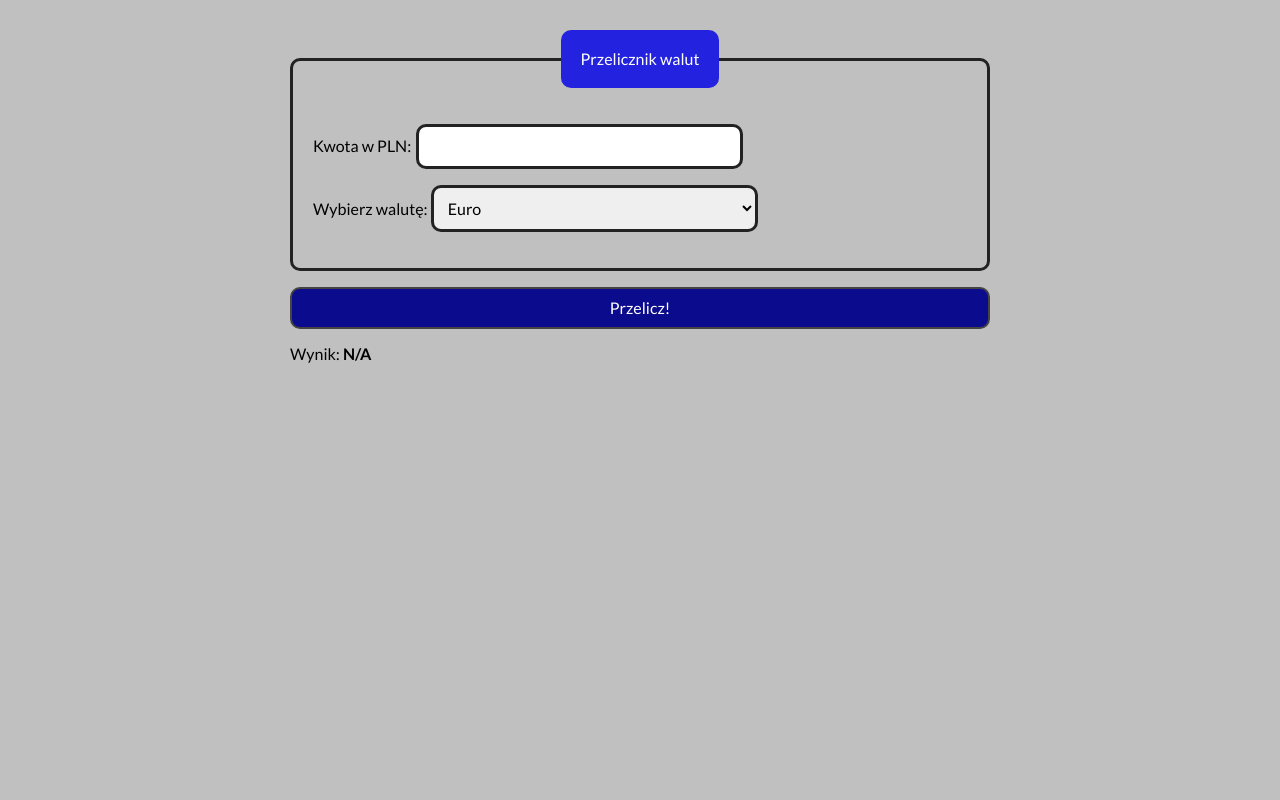
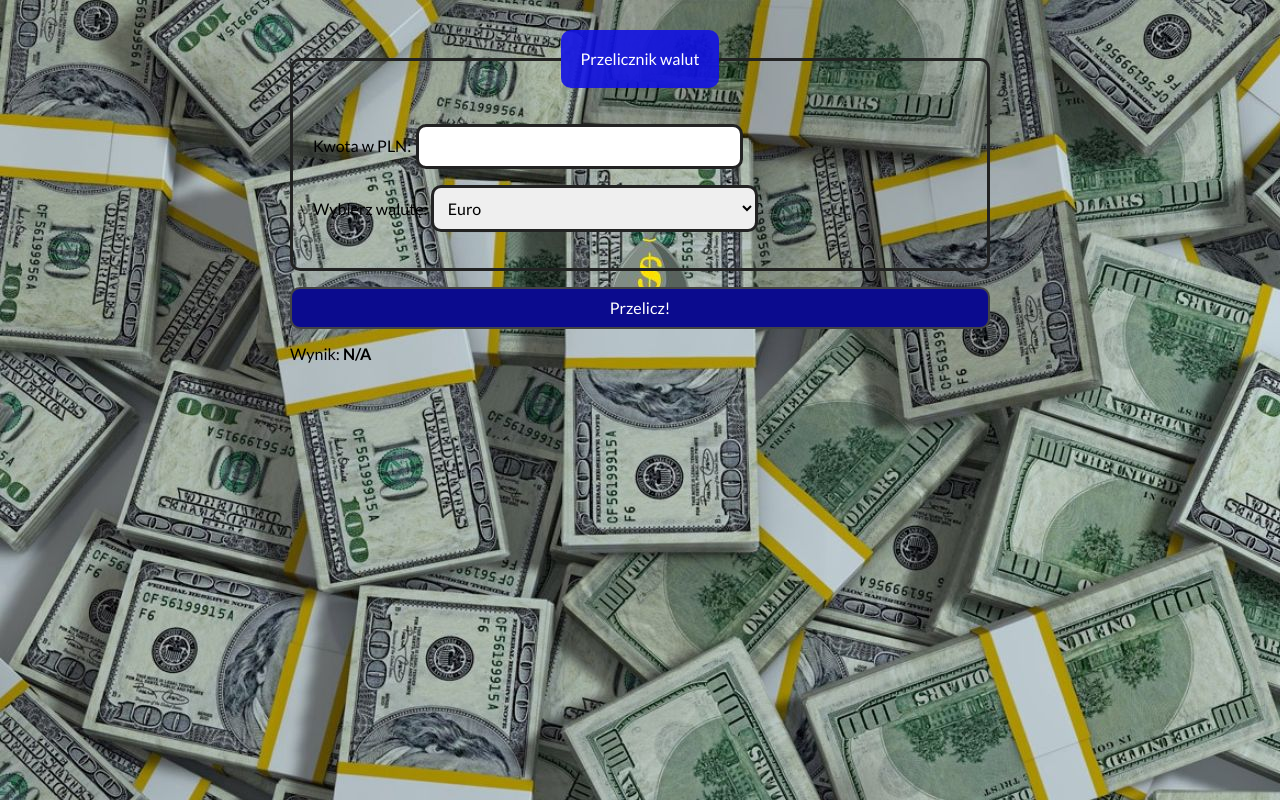
Before and after one commit to FilipMidzialek/CurrencyConverter, a plain HTML site: page index.html in a window 1280 px wide. Drawn offline with nearby package versions, Linux system fonts and the light colour scheme.

Commit message:
new background image added

```diff
--- a/css/style.css
+++ b/css/style.css
@@ -8,7 +8,9 @@ html{
 
   .body{
     font-family: "lato", sans-serif;
+    background-image: url("../images/Money.jpg");
+    background-repeat: no-repeat;
     max-width: 700px;
     margin: 30px auto;
-    background-color: silver;
+
   }
```
Also changed, not shown: index.html (+1 -0 lines), images/Money.jpg (added).
